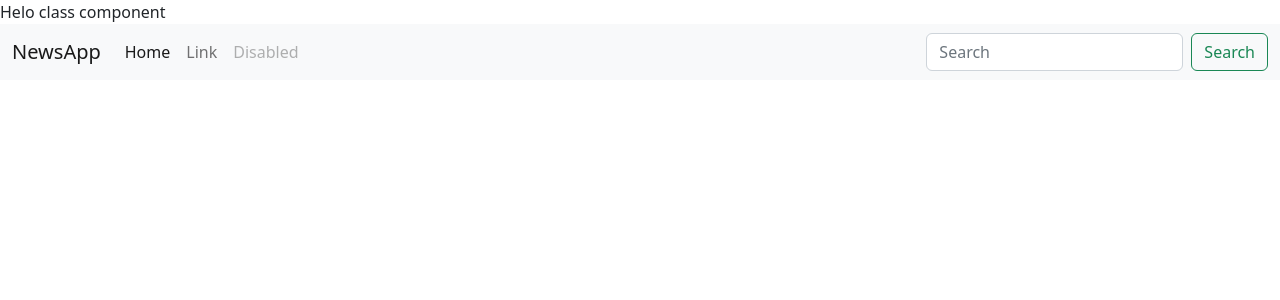
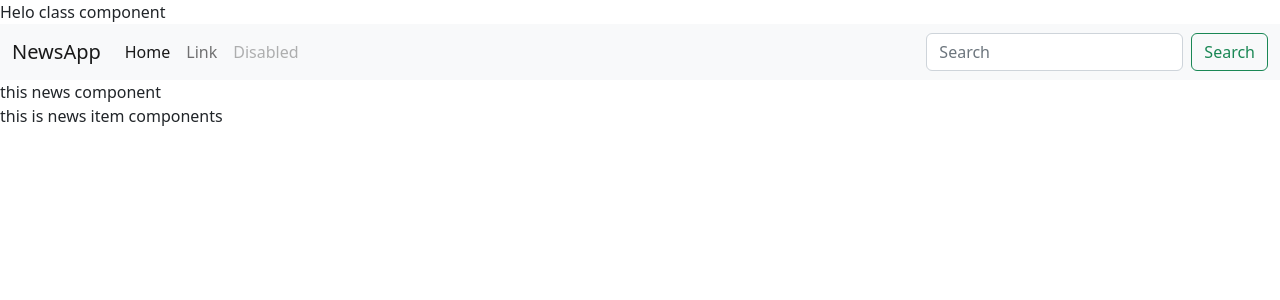
Before and after one commit to Adeel-kanju/newsapp, a React (Create React App) app: page / in a window 1280 px wide. Shown: the top 300 px of the page. Built offline with nearby package versions, Linux system fonts and the light colour scheme.

Commit message:
add new class components

```diff
--- a/src/App.js
+++ b/src/App.js
@@ -2,12 +2,14 @@
 import './App.css';
 import React,{Component} from 'react';
 import Navbar from './Components/Navbar';
+import News from './Components/News';
 export default class App extends Component {
   render(){
     return(
       <>
         <div>Helo class component </div>
         <Navbar></Navbar>
+        <News/>
       </>
     )
 
--- /dev/null
+++ b/src/Components/News.js
@@ -0,0 +1,13 @@
+import React, { Component } from 'react'
+import NewsItem from './NewsItem'
+
+export default class News extends Component{
+render(){
+    return(
+        <div>
+            this news component
+            <NewsItem/>
+        </div>
+    )
+}
+}
--- /dev/null
+++ b/src/Components/NewsItem.js
@@ -0,0 +1,11 @@
+import React, { Component } from 'react'
+import PropTypes from 'prop-types'
+export default class NewsItem extends Component{
+    render(){
+        return(
+            <div>
+                this is news item components
+            </div>
+        )
+    }
+}
```
Also changed, not shown: 1 other file (tests, documents, lock files or other folders).
